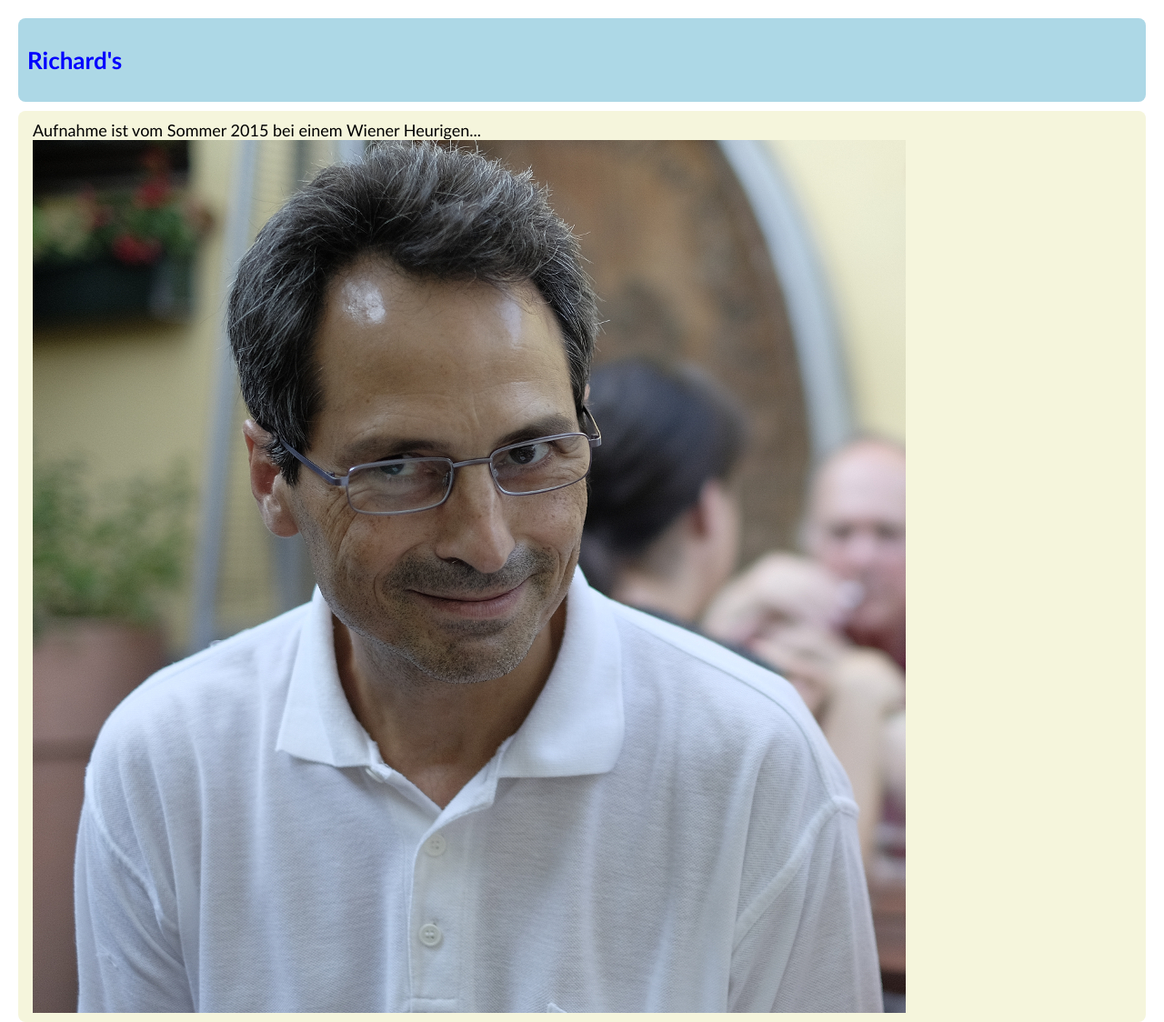
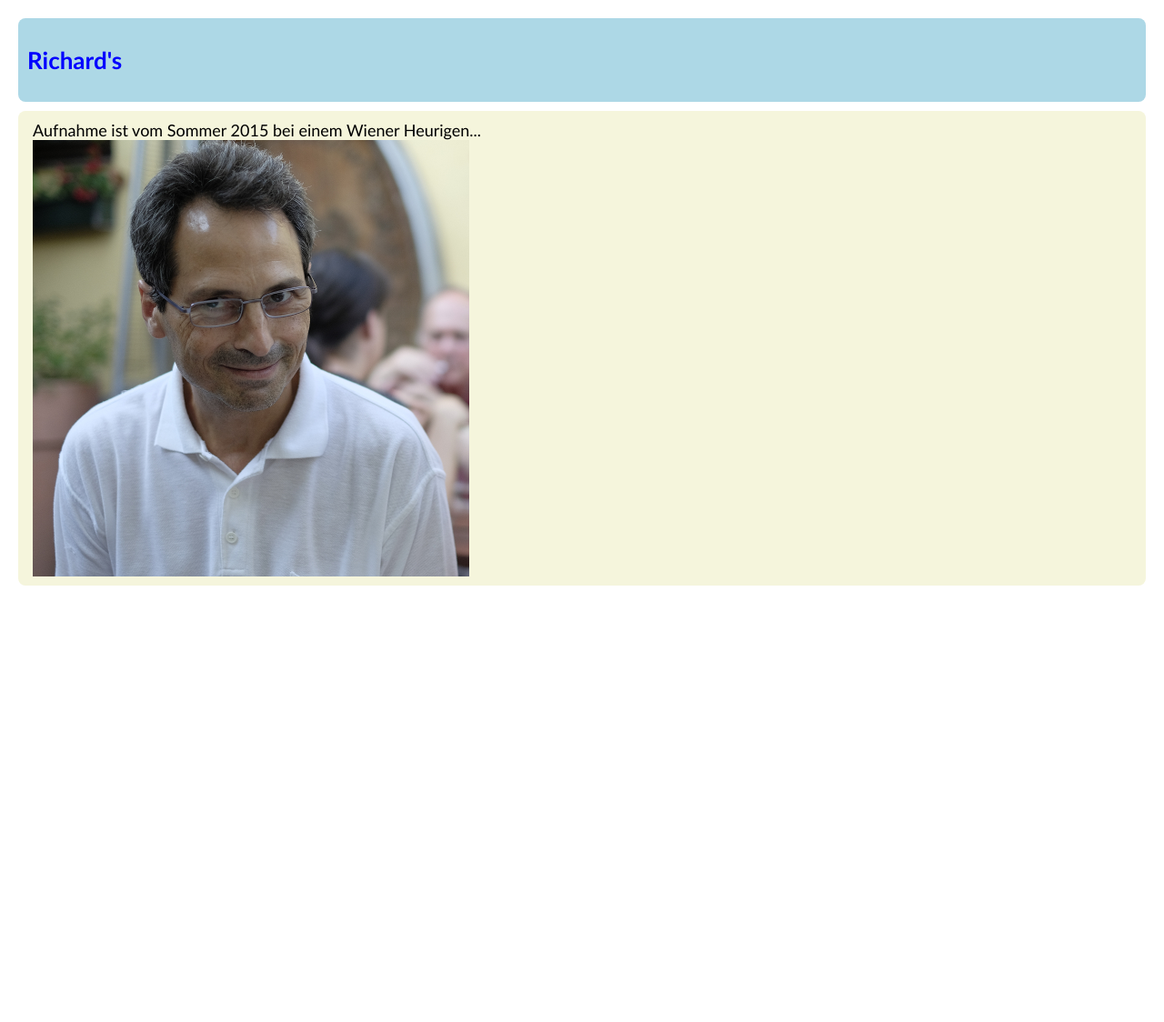
Before and after one commit to richardtraindl/pints, a Jekyll site: the page built from richard/index.html, in a window 1280 px wide. Shown: the whole page at 91% size. Built offline with Jekyll 4.4.1, drawn with Linux system fonts in a browser that asks for light colours; after the commit the page ends 900 px from its top, so only the background shows below that.

Commit message:
Update index.html

```diff
--- a/richard/index.html
+++ b/richard/index.html
@@ -10,7 +10,7 @@ id: richard
                 <figure>
                     <p>Aufnahme ist vom Sommer 2015 bei einem Wiener Heurigen...</p>
                     <p>
-                       <img src="../img/richard1.jpg" alt="Richard">
+                       <img src="../img/richard1.jpg" alt="Richard" style="width: 480px;">
                      </p>
                 </figure>
             </div>
```
